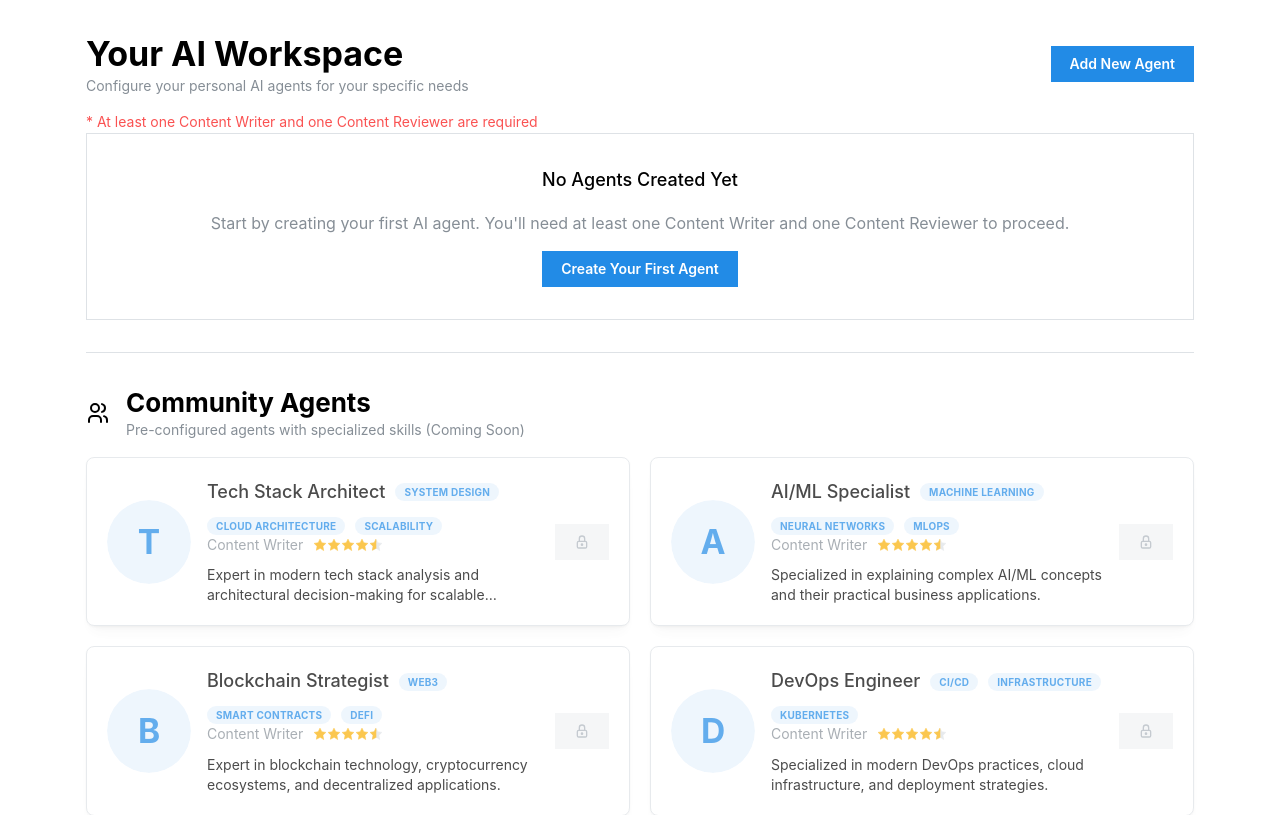
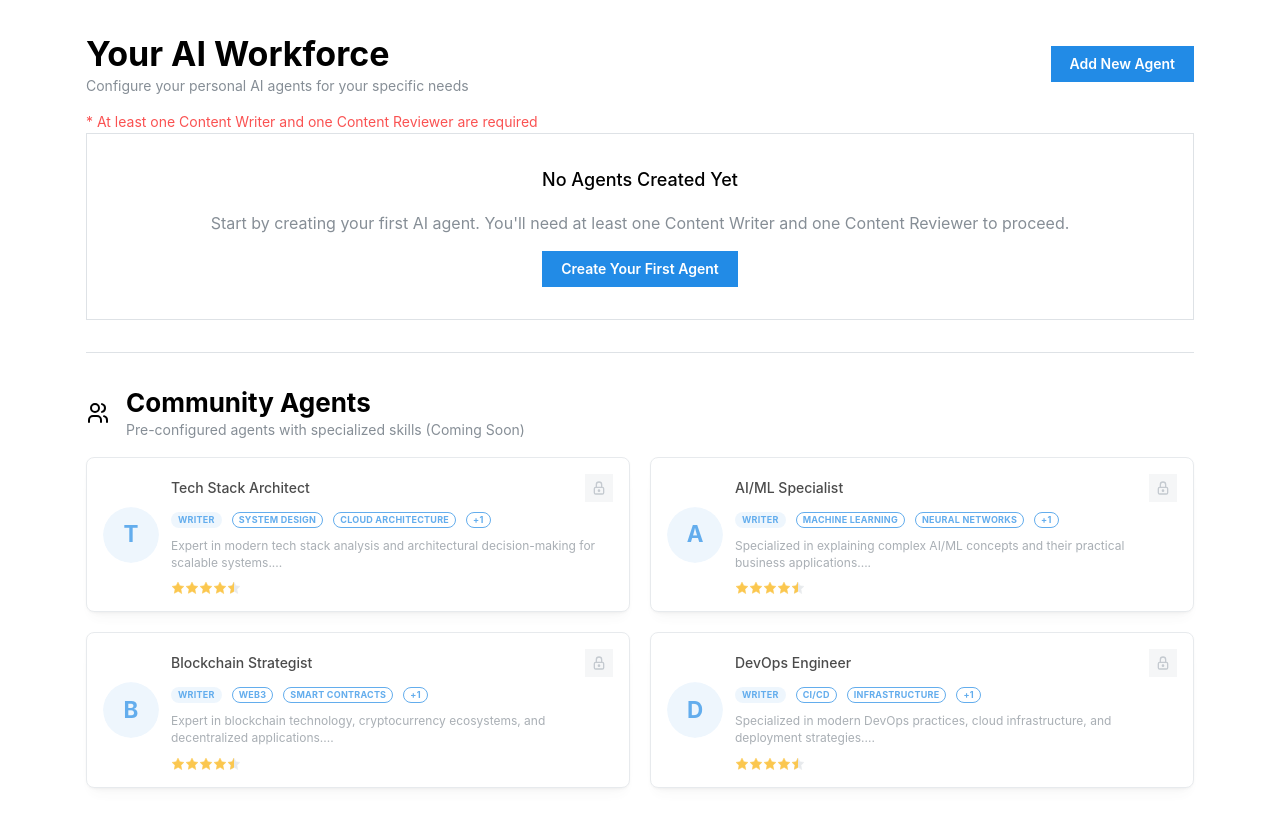
Before and after one commit to ContAIgents/app, a React (Vite) app in the folder frontend/: page /agents in a window 1280 px wide. Shown: the top 815 px of the page. Built offline with nearby package versions, Linux system fonts and the light colour scheme.

Commit message:
better agents page

```diff
--- a/frontend/src/pages/Agents.page.tsx
+++ b/frontend/src/pages/Agents.page.tsx
@@ -1,6 +1,7 @@
 import { useEffect, useState } from 'react';
-import { IconCloud, IconLock, IconUsers } from '@tabler/icons-react';
+import { IconCloud, IconEdit, IconLock, IconUsers } from '@tabler/icons-react';
 import {
+  ActionIcon,
   Alert,
   Avatar,
   Badge,
@@ -352,60 +353,73 @@ export function Agents() {
     <Card
       key={config.id}
       shadow="sm"
-      padding="lg"
+      padding="md"
       radius="md"
       withBorder
-      opacity={isDisabled ? 0.7 : 1}
+      style={{
+        opacity: isDisabled ? 0.7 : 1,
+        maxWidth: '100%',
+      }}
     >
-      <Group>
+      <Group gap="sm" wrap="nowrap">
         <Avatar
-          size="xl"
+          size="lg"
           src={config.avatar}
           color={config.role === 'content_writer' ? 'blue' : 'green'}
         >
-          {config.name.charAt(0)}
+          {config.name.charAt(0).toLocaleUpperCase()}
         </Avatar>
-        <div style={{ flex: 1 }}>
-          <Group align="center" gap="xs">
-            <Text fw={500} size="lg">
+
+        <Stack gap="xs" style={{ flex: 1, minWidth: 0 }}>
+          <Group wrap="nowrap" justify="space-between">
+            <Text fw={500} size="sm" lineClamp={1}>
               {config.name}
             </Text>
-            {config.expertise?.map((skill) => (
-              <Badge key={skill} size="sm" variant="light">
+            {onEdit ? (
+              <ActionIcon variant="light" onClick={() => onEdit(new Agent(config))}>
+                <IconEdit size="1rem" />
+              </ActionIcon>
+            ) : (
+              isDisabled && (
+                <Tooltip label="Coming Soon!">
+                  <ActionIcon variant="light" disabled>
+                    <IconLock size="1rem" />
+                  </ActionIcon>
+                </Tooltip>
+              )
+            )}
+          </Group>
+
+          <Group gap="xs">
+            <Badge size="xs" variant="light">
+              {config.role === 'content_writer' ? 'Writer' : 'Reviewer'}
+            </Badge>
+            {config.expertise?.slice(0, 2).map((skill) => (
+              <Badge key={skill} size="xs" variant="outline">
                 {skill}
               </Badge>
             ))}
-          </Group>
-          <Group gap="xs">
-            <Text c="dimmed" size="sm">
-              {config.role === 'content_writer' ? 'Content Writer' : 'Content Reviewer'}
-            </Text>
-            {isDisabled ? (
-              <Tooltip label="Community reviews coming soon!" position="right">
-                <div>
-                  <Rating value={4.5} fractions={2} readOnly size="xs" />
-                </div>
+            {(config.expertise?.length ?? 0) > 2 && (
+              <Tooltip label={config.expertise?.slice(2).join(', ')}>
+                <Badge size="xs" variant="outline">
+                  +{(config.expertise?.length ?? 0) - 2}
+                </Badge>
               </Tooltip>
-            ) : (
-              <Rating value={4.5} fractions={2} readOnly size="xs" />
             )}
           </Group>
-          <Text size="sm" mt="xs" lineClamp={2}>
-            {config.systemPrompt}
+
+          <Text size="xs" c="dimmed" lineClamp={2}>
+            {config.systemPrompt?.substring(0, 100) + '...'}
           </Text>
-        </div>
-        {onEdit && (
-          <Button variant="light" onClick={() => onEdit(new Agent(config))}>
-            Edit
-          </Button>
-        )}
-        {isDisabled && (
-          <Tooltip label="Coming Soon!">
-            <Button variant="light" disabled>
-              <IconLock size="1rem" />
-            </Button>
-          </Tooltip>
-        )}
+
+          {isDisabled ? (
+            <Tooltip label="Community reviews coming soon!" position="right">
+              <Rating value={4.5} fractions={2} readOnly size="xs" />
+            </Tooltip>
+          ) : (
+            <Rating value={4.5} fractions={2} readOnly size="xs" />
+          )}
+        </Stack>
       </Group>
     </Card>
   );
@@ -428,7 +442,7 @@ export function Agents() {
         <div>
           <Group justify="space-between" mb="md">
             <div>
-              <Title order={1}>Your AI Workspace</Title>
+              <Title order={1}>Your AI Workforce</Title>
               <Text c="dimmed" size="sm">
                 Configure your personal AI agents for your specific needs
               </Text>
```
